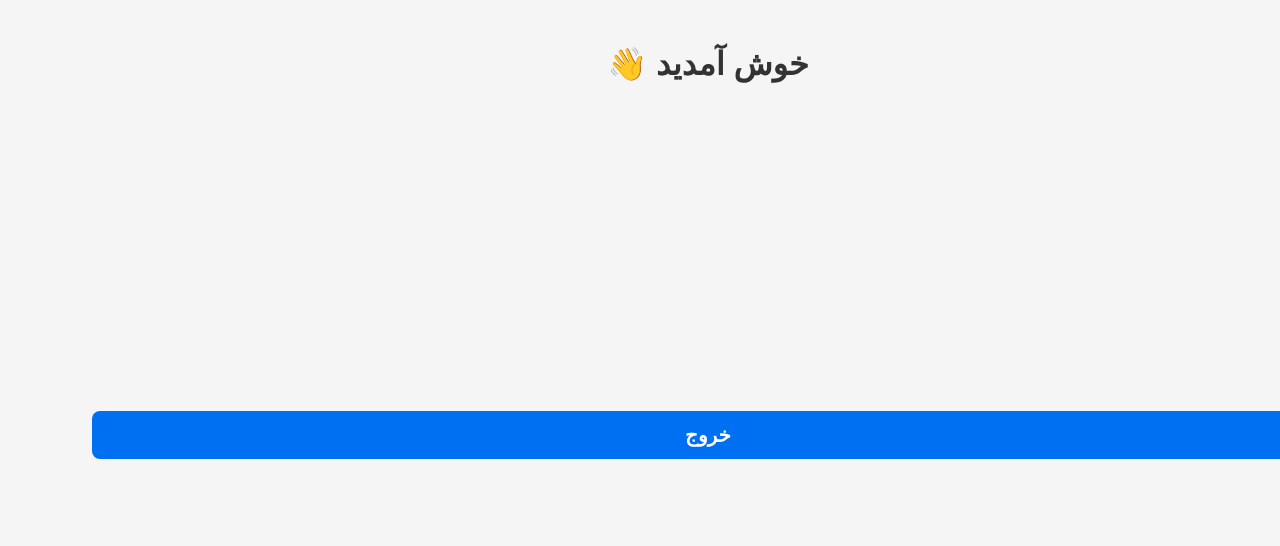
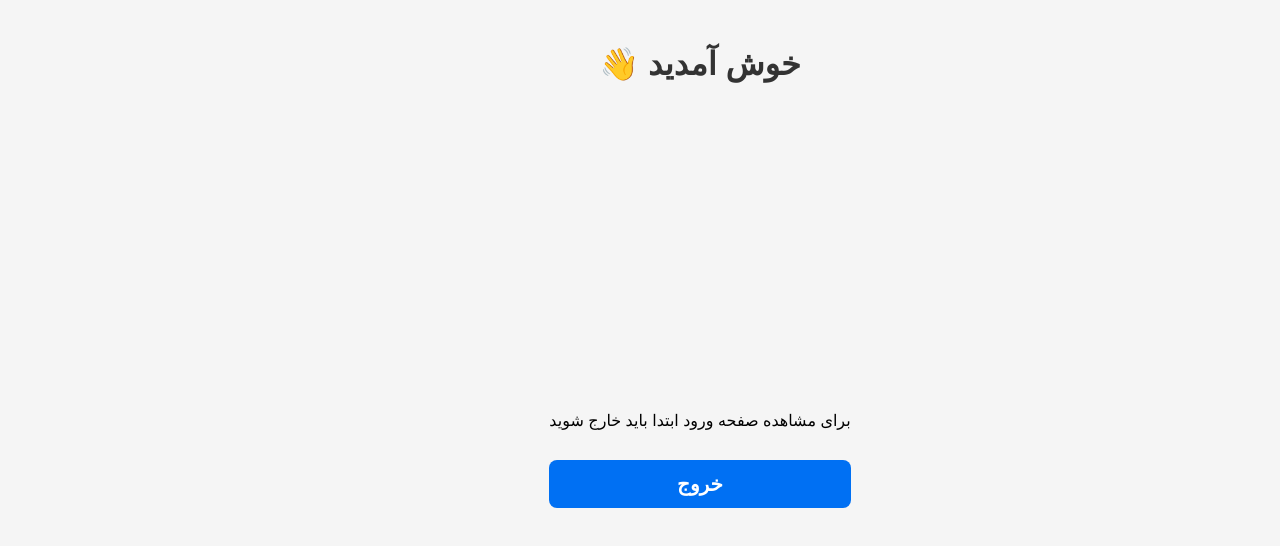
Before and after one commit to Mohammad-dn/login-form, a Next.js app: page /dashboard in a window 1280 px wide. Shown: the top 546 px of the page. Built offline with nearby package versions, Linux system fonts and the light colour scheme; sample sign-in values are in the browser's storage.

Commit message:
fix: add logout hint

```diff
--- a/src/middleware.ts
+++ b/src/middleware.ts
@@ -4,7 +4,6 @@ export function middleware(request: NextRequest) {
   const auth = request.cookies.get("auth");
 
   const isAuth = auth?.value === "true";
-  console.log("🚀 ~ middleware ~ isAuth:", isAuth);
   const { pathname } = request.nextUrl;
 
   if (pathname === "/auth" && isAuth) {
--- a/src/screen/welcome/Welcome.tsx
+++ b/src/screen/welcome/Welcome.tsx
@@ -33,7 +33,16 @@ export function Welcome() {
       >
         <h1 className={styles.title}>خوش آمدید 👋</h1>
       </motion.div>
-      <Button onClick={handleLogout} text="خروج" />
+      <div
+        style={{
+          display: "flex",
+          gap: 30,
+          flexDirection: "column",
+        }}
+      >
+        برای مشاهده صفحه ورود ابتدا باید خارج شوید
+        <Button onClick={handleLogout} text="خروج" />
+      </div>
     </div>
   );
 }
```
